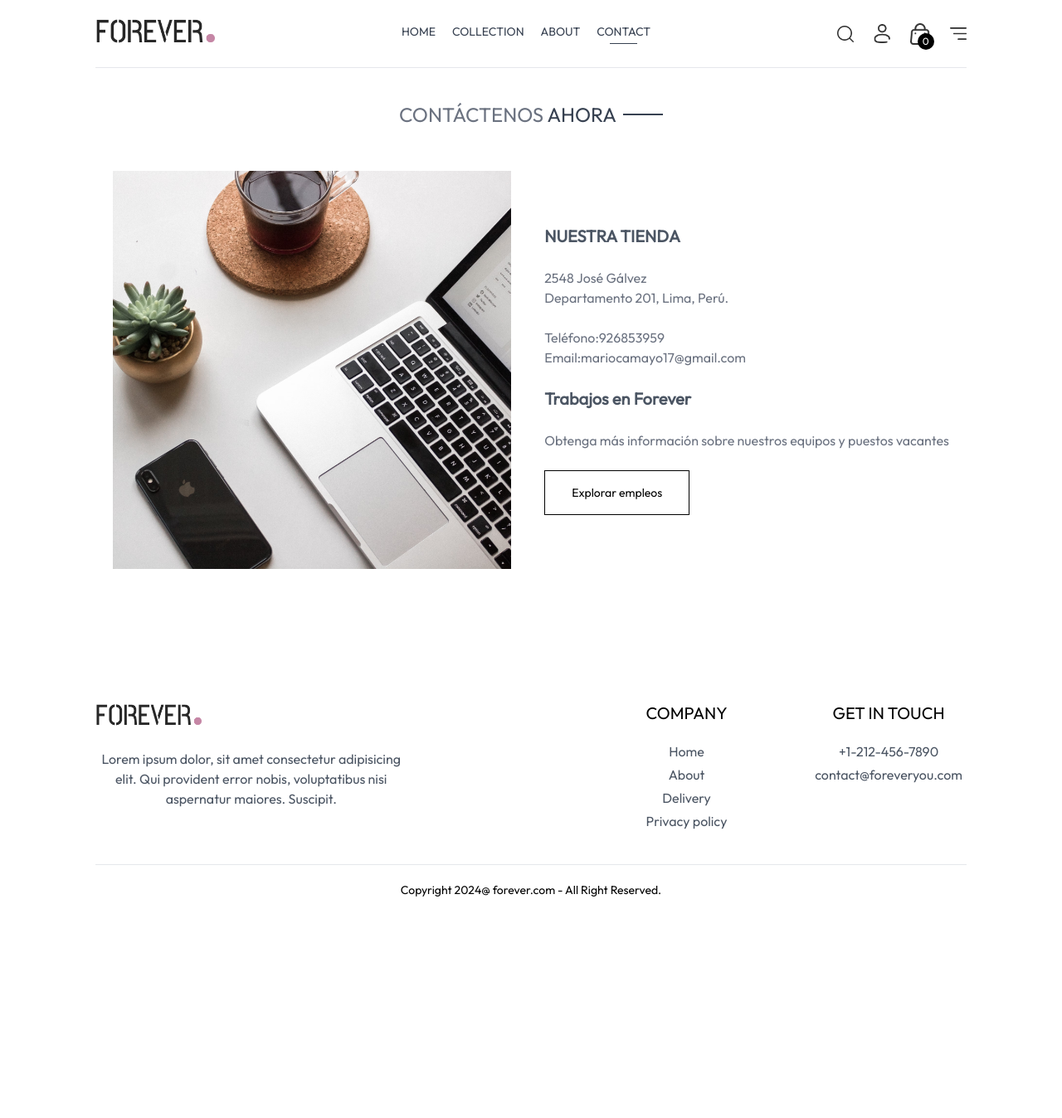
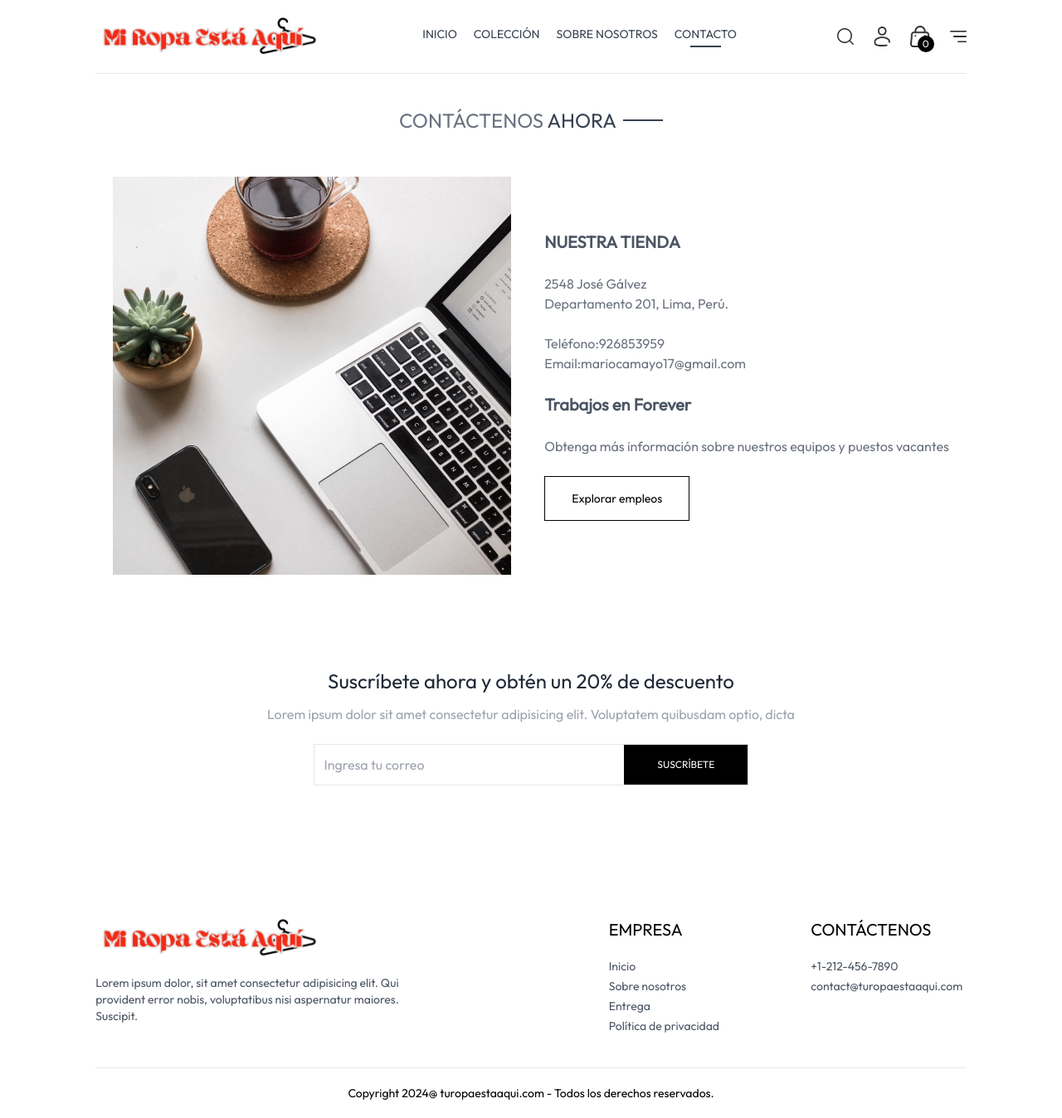
Before and after one commit to MarioCamayo/e-commerce-react, a React (Vite) app: page /contact in a window 1280 px wide. Shown: the whole page at 83% size. Before the commit the page ends 1083 px from the top, so only its background shows below. Built offline with nearby package versions, Linux system fonts and the light colour scheme.

Commit message:
se modificó el logo de la aplicación

```diff
--- a/src/assets/assets.js
+++ b/src/assets/assets.js
@@ -56,6 +56,7 @@ import p_img52 from './p_img52.png'
 
 
 import logo from './logo.png'
+import logo2 from './img_miropaestaaqui.png'
 import hero_img from './hero_img.png'
 import cart_icon from './cart_icon.png'
 import bin_icon from './bin_icon.png'
@@ -92,7 +93,8 @@ export const assets = {
     contact_img,
     razorpay_logo,
     stripe_logo,
-    cross_icon
+    cross_icon,
+    logo2
 }
 
 export const products = [
--- a/src/components/Footer.jsx
+++ b/src/components/Footer.jsx
@@ -2,36 +2,36 @@ import {assets} from '../assets/assets'
 export const Footer = () => {
   return (
     <div>
-      <div className="flex flex-col sm:grid grid-cols-[3fr_1fr_1fr] gap-14 my-10 mt-40 text-center">
+      <div className="flex flex-col sm:grid grid-cols-[3fr_1fr_1fr] gap-14 my-10 mt-40 text-sm">
         <div>
-          <img src={assets.logo} className="mb-5 w-32" alt="logo"/>
+            <img src={assets.logo2} className="mb-5 w-50 h-12" alt="logo"/>
             <p className='w-full md:w-2/3 text-gray-600'>Lorem ipsum dolor, sit amet consectetur adipisicing elit. Qui provident error nobis, voluptatibus nisi aspernatur maiores. Suscipit.
             </p>
        </div>
 
         <div>
-          <p className='text-xl font-medium mb-5'>COMPANY</p>
+            <p className='text-xl font-medium mb-5'>EMPRESA</p>
             <ul className='flex flex-col gap-1 text-gray-600'>
-            <li>Home</li>
-            <li>About</li>
-            <li>Delivery</li>
-            <li>Privacy policy</li>
+                <li className='hover:text-red-500 cursor-pointer'>Inicio</li>
+                <li className='hover:text-red-500 cursor-pointer'>Sobre nosotros</li>
+                <li className='hover:text-red-500 cursor-pointer'>Entrega</li>
+                <li className='hover:text-red-500 cursor-pointer'>Política de privacidad</li>
             </ul>
         </div>
 
         <div>
-          <p className='text-xl font-medium mb-5'>GET IN TOUCH</p>
+            <p className='text-xl font-medium mb-5'>CONTÁCTENOS</p>
             <ul className='flex flex-col gap-1 text-gray-600'>
               <li>+1-212-456-7890</li>
-             <li>contact@foreveryou.com</li>
+              <li>contact@turopaestaaqui.com</li>
             </ul>
         </div>
+      </div>
 
-      </div>
 
       <div>
         <hr />
-        <p className='pt-5 text-sm text-center'>Copyright 2024@ forever.com - All Right Reserved.</p>
+        <p className='py-5 text-sm text-center'>Copyright 2024@ turopaestaaqui.com - Todos los derechos reservados.</p>
       </div>
     </div>
   )
--- a/src/components/NavBar.jsx
+++ b/src/components/NavBar.jsx
@@ -10,26 +10,26 @@ const NavBar = () => {
   return (
     <div className="flex items-center justify-between py-5 font-medium" >
 
-      <Link to="/"><img src= {assets.logo} className='w-36' alt="Logo" /></Link>
+      <Link to="/"><img src= {assets.logo2} className='w-37 h-12' alt="Logo" /></Link>
 
       <ul className='hidden sm:flex gap-5 text-sm text-gray-700'>
 
         <NavLink to={'/'} className="flex flex-col items-center gap-1">
 
-          <p>HOME</p>
+          <p>INICIO</p>
           <hr className='w-2/4 border-none h-[1.5px] bg-gray-700 hidden'/>
         </NavLink>
 
         <NavLink to='/collection' className="flex flex-col items-center gap-1">
-          <p>COLLECTION</p>
+          <p>COLECCIÓN</p>
           <hr className='w-2/4 border-none h-[1.5px] bg-gray-700 hidden'/>
         </NavLink>
         <NavLink to='/about' className="flex flex-col items-center gap-1">
-          <p>ABOUT</p>
+          <p>SOBRE NOSOTROS</p>
           <hr className='w-2/4 border-none h-[1.5px] bg-gray-700 hidden'/>
         </NavLink>
         <NavLink to='/contact' className="flex flex-col items-center gap-1">
-          <p>CONTACT</p>
+          <p>CONTACTO</p>
           <hr className='w-2/4 border-none h-[1.5px] bg-gray-700 hidden'/>
         </NavLink>
       </ul>
@@ -47,9 +47,9 @@ const NavBar = () => {
                 </Link>
             <div className='group-hover:block hidden absolute dropdown-menu right-0 pt-4'>
               <div className='flex flex-col gap-2 w-36 py-3 px-5 bg-slate-100 text-gray-500 rounded'>
-                <p className='cursor-pointer hover:text-black'>My Profile</p>
-                <p className='cursor-pointer hover:text-black'>Orders</p>
-                <p className='cursor-pointer hover:text-black'>Logout</p>
+                <p className='cursor-pointer hover:text-black'>Mi perfil</p>
+                <p className='cursor-pointer hover:text-black'>Mis Pedidos</p>
+                <p className='cursor-pointer hover:text-black'>Cerrar sesión</p>
               </div>
             </div>
           </div>
@@ -67,10 +67,10 @@ const NavBar = () => {
               <img className='h-4 rotate-180' src={ assets.dropdown_icon} alt="dropdown_icon" />
               <p>Atrás</p>
           </div>
-          <NavLink className='py-2 pl-6 border' to='/'>HOME</NavLink>
-          <NavLink className='py-2 pl-6 border' to='/collection'>COLECTION</NavLink>
-          <NavLink className='py-2 pl-6 border' to='/about'>ABOUT</NavLink>
-          <NavLink className='py-2 pl-6 border' to='/contact'>CONTACT</NavLink>
+          <NavLink className='py-2 pl-6 border' to='/'>INICIO</NavLink>
+          <NavLink className='py-2 pl-6 border' to='/collection'>COLECCIÓN</NavLink>
+          <NavLink className='py-2 pl-6 border' to='/about'>SOBRE NOSOTROS</NavLink>
+          <NavLink className='py-2 pl-6 border' to='/contact'>CONTACTO</NavLink>
         </div>
       </div>
     </div>
--- a/src/components/SearchBar.jsx
+++ b/src/components/SearchBar.jsx
@@ -20,10 +20,10 @@ import { useLocation } from 'react-router-dom'
 
   return showSearch && visible ? (
 
-        <div className='border-t border-b bg-gray-50 text-center'>
-          <div className='inline-flex items-center justify-center border-gray-500 px-5 py-1 my-5 mx-3 rounded-full w-3/4'>
+        <div className='border-t border-b text-center'>
+          <div className='inline-flex items-center justify-center border border-gray-400 px-5 py-2 my-5 mx-3 rounded-full w-3/4 sm:w-1/2'>
             <input
-            className='flex-1 outline-none bg-inherit text-sm border-s-blue-900 bg-gray-300 m-2 p-2 rounded-full'
+            className='flex-1 outline-none bg-inherit text-sm'
              type="text"
              placeholder='Search'
              value={search}
@@ -39,7 +39,7 @@ import { useLocation } from 'react-router-dom'
           <img
           src= {assets.cross_icon}
           alt="cross_icon"
-          className='w-3 inline cursor-pointer'
+          className='inline w-3 cursor-pointer'
           onClick={()=>setShowSearch(false)}
 
           />
--- a/src/pages/Collections.jsx
+++ b/src/pages/Collections.jsx
@@ -101,10 +101,11 @@ const Collections = () => {
   return (
     <div className="flex flex-col sm:flex-row gap-1 sm:gap-10 pt-10 border-t">
 
+      {/* filtrar las opciones */}
           <div className="min-w-60">
-      {/* filter */}
-      <p onClick={()=>setShowFilter(!showFilter)} className="my-2 text-xl flex items-center cursor-pointer gap-2 ">
-        FILTERS
+              <p onClick={()=>setShowFilter(!showFilter)}
+               className="my-2 text-xl flex items-center cursor-pointer gap-2 ">
+                FILTRAR
                     <img
                       className={`h-3 sm:hidden ${showFilter ? "rotate-90" : ""}`}
                       src={assets.dropdown_icon}
@@ -112,31 +113,33 @@ const Collections = () => {
                     />
               </p>
             {/* Category Filter */}
-      <div
-        className={`border border-gray-300 pl-5 py-3 mt-6 ${
-          showFilter ? "" : "hidden"
+            <div className={`border border-gray-300 pl-5 py-3 mt-6 ${
+                showFilter
+                ? ""
+                : "hidden"
               } sm:block`}
             >
-        <p className="mb-3 text-sm font-medium">CATEGORIES</p>
+               <p className="mb-3 text-sm font-medium">CATEGORIAS</p>
                <div className="flex flex-col gap-2 text-sm font-ligth text-gray-700">
                   <p className="flex gap-2">
                       <input className="w-3" type="checkbox" value={"Men"}onChange={toggleCategory}  />
-            Men
+                       HOMBRE
                   </p>
+
                   <p className="flex gap-2">
                     <input className="w-3" type="checkbox" value={"Women"} onChange={toggleCategory} />
-            Women
+                    MUJER
                   </p>
+
                   <p className="flex gap-2">
                     <input className="w-3" type="checkbox" value={"Kids"} onChange={toggleCategory} />
-            Kids
+                    NIÑOS
                   </p>
                </div>
             </div>
 
             {/* subcategory filter */}
-      <div
-        className={`border border-gray-300 pl-5 py-3 mt-5 ${
+            <div className={`border border-gray-300 pl-5 py-3 mt-5 ${
                 showFilter ? "" : "hidden"
               } sm:block`}
             >
@@ -167,9 +170,9 @@ const Collections = () => {
               <Title  text1={'ALL'} text2= {'COLLECTIONS'} />
               {/* Products Sort */}
               <select onChange= {(e)=>setSortType(e.target.value)}  className="border-2 border-gray-300 text-sm px-2" >
-          <option value="relavent">Sort by:Relavent</option>
-          <option value="low-high">Sort by:Low to High</option>
-          <option value="high-low">Sort by:High to Low</option>
+                <option value="relavent">Ordenar:Relativo</option>
+                <option value="low-high">Ordenar:De menor a mayor</option>
+                <option value="high-low">Ordenar:De mayor a menor</option>
               </select>
             </div>
 
--- a/src/pages/Contact.jsx
+++ b/src/pages/Contact.jsx
@@ -1,6 +1,7 @@
 
 import Title from './../components/Title';
 import { assets } from './../assets/assets';
+import { NewsLetterBox } from './../components/NewsLetterBox';
 const Contact = () => {
   return (
     <div>
@@ -24,6 +25,8 @@ const Contact = () => {
                   <button className='border border-black px-8 py-4 text-sm hover:bg-black hover:text-white transition-all duration-500'>Explorar empleos</button>
               </div>
         </div>
+
+        <NewsLetterBox />
     </div>
   )
 }
```
Also changed, not shown: src/assets/img_miropaestaaqui.png (added). Lines whose indentation alone changed are shown as unchanged.
